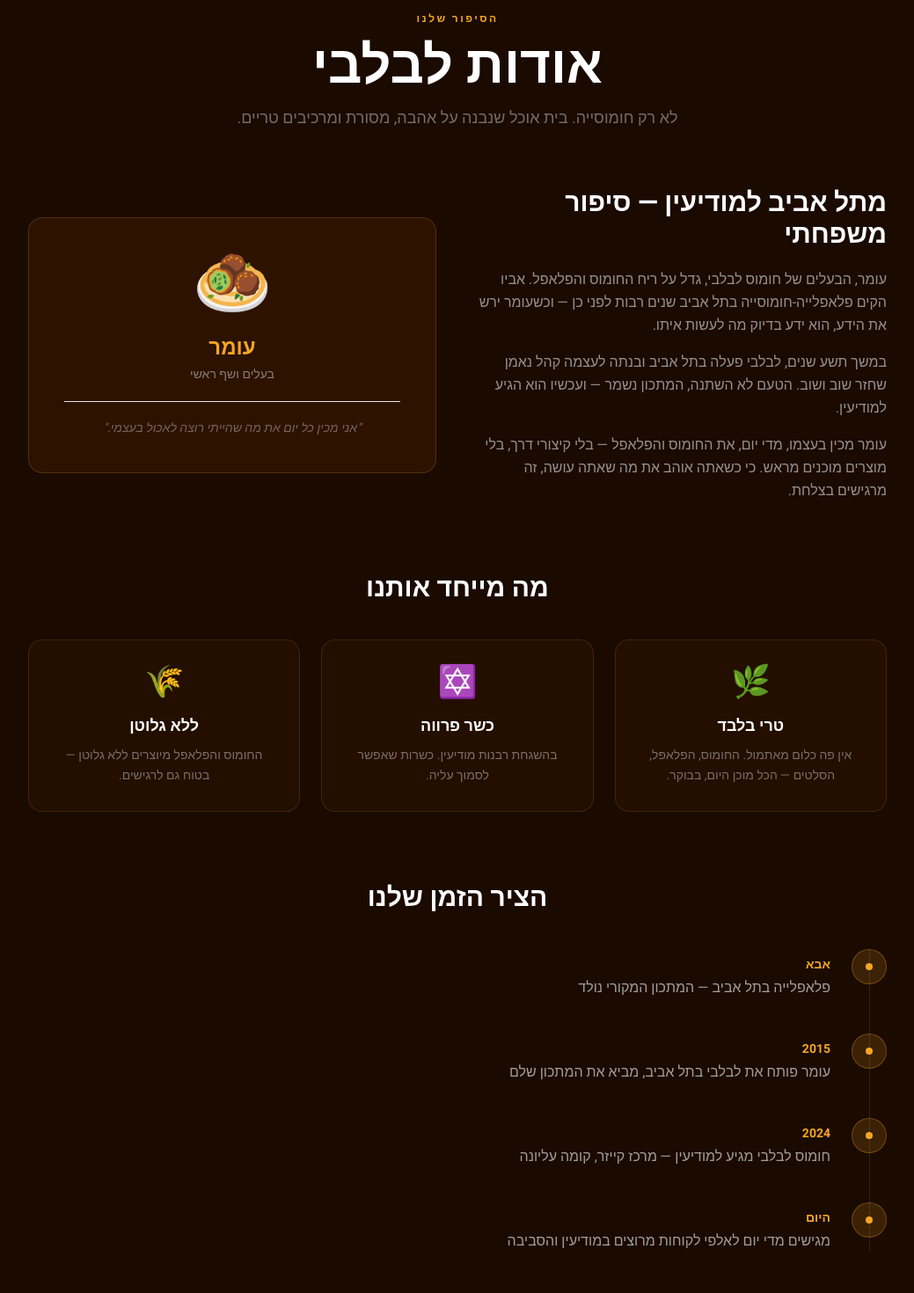
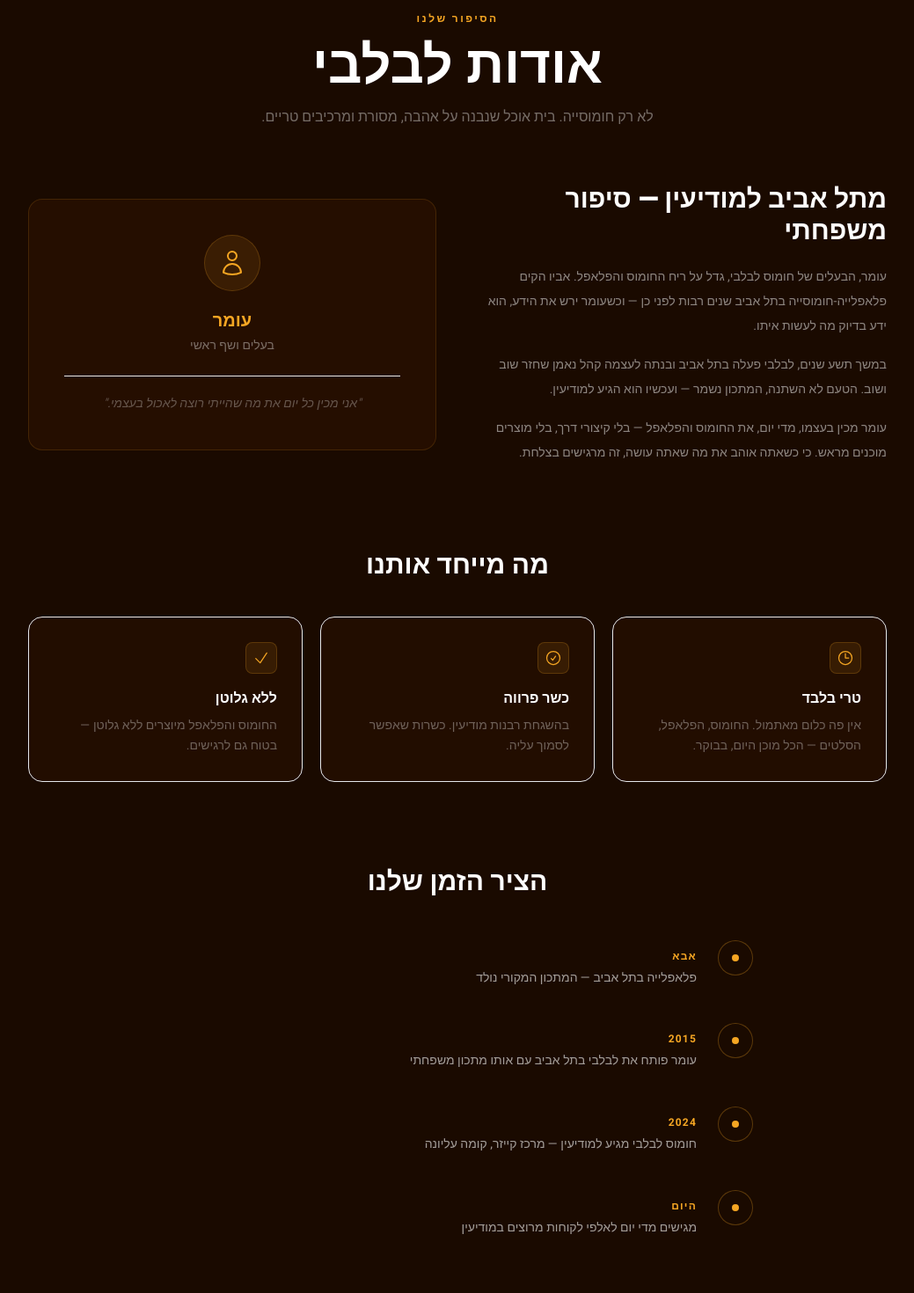
Before and after one commit to shopneckmassager37-cpu/lablabi-modiin, a React (Vite) app: page /about in a window 1280 px wide. Shown: the part 120-1590 px from the top of the page at 88% size, without its empty margins (120-1159 px from the left). Built offline with nearby package versions, Linux system fonts and the light colour scheme.

Commit message:
Remove emojis, use SVG icons: About.jsx

```diff
--- a/src/pages/About.jsx
+++ b/src/pages/About.jsx
@@ -6,29 +6,33 @@ export default function About() {
       <Navbar />
 
       <div className="relative pt-32 pb-16 text-center overflow-hidden">
-        <div className="absolute top-0 left-1/2 -translate-x-1/2 w-[600px] h-[400px] bg-[#f5a623]/7 rounded-full blur-[120px] pointer-events-none" />
+        <div className="absolute top-0 left-1/2 -translate-x-1/2 w-[600px] h-[400px] bg-[#f5a623]/6 rounded-full blur-[130px] pointer-events-none" />
         <span className="inline-block text-[#f5a623] text-xs font-semibold tracking-[0.2em] uppercase mb-4">הסיפור שלנו</span>
-        <h1 className="text-5xl md:text-6xl font-bold text-white mb-4">אודות לבלבי</h1>
-        <p className="text-white/40 text-lg max-w-xl mx-auto">לא רק חומוסייה. בית אוכל שנבנה על אהבה, מסורת ומרכיבים טריים.</p>
+        <h1 className="text-5xl md:text-6xl font-black text-white mb-4">אודות לבלבי</h1>
+        <p className="text-white/40 text-base max-w-lg mx-auto">לא רק חומוסייה. בית אוכל שנבנה על אהבה, מסורת ומרכיבים טריים.</p>
       </div>
 
-      <div className="max-w-5xl mx-auto px-6 pb-28 flex flex-col gap-20">
+      <div className="max-w-5xl mx-auto px-6 pb-28 flex flex-col gap-24">
 
         {/* Story */}
         <div className="grid grid-cols-1 md:grid-cols-2 gap-12 items-center">
           <div>
-            <h2 className="text-3xl font-bold text-white mb-5">מתל אביב למודיעין — סיפור משפחתי</h2>
-            <div className="flex flex-col gap-4 text-white/55 text-base leading-relaxed">
+            <h2 className="text-3xl font-black text-white mb-5">מתל אביב למודיעין — סיפור משפחתי</h2>
+            <div className="flex flex-col gap-4 text-white/50 text-sm leading-loose">
               <p>עומר, הבעלים של חומוס לבלבי, גדל על ריח החומוס והפלאפל. אביו הקים פלאפלייה-חומוסייה בתל אביב שנים רבות לפני כן — וכשעומר ירש את הידע, הוא ידע בדיוק מה לעשות איתו.</p>
               <p>במשך תשע שנים, לבלבי פעלה בתל אביב ובנתה לעצמה קהל נאמן שחזר שוב ושוב. הטעם לא השתנה, המתכון נשמר — ועכשיו הוא הגיע למודיעין.</p>
               <p>עומר מכין בעצמו, מדי יום, את החומוס והפלאפל — בלי קיצורי דרך, בלי מוצרים מוכנים מראש. כי כשאתה אוהב את מה שאתה עושה, זה מרגישים בצלחת.</p>
             </div>
           </div>
-          <div className="rounded-2xl border border-[#f5a623]/20 bg-[#2d1200] p-10 text-center">
-            <div className="text-7xl mb-5">🧆</div>
-            <div className="text-[#f5a623] font-bold text-2xl mb-1">עומר</div>
-            <div className="text-white/45 text-sm mb-5">בעלים ושף ראשי</div>
-            <div className="pt-5 border-t border-white/8 text-white/35 text-sm italic">
+          <div className="rounded-2xl border border-[#f5a623]/15 bg-[#2d1200]/60 p-10 text-center">
+            <div className="w-16 h-16 rounded-full bg-[#f5a623]/10 border border-[#f5a623]/20 flex items-center justify-center mx-auto mb-5">
+              <svg className="w-8 h-8 text-[#f5a623]" fill="none" stroke="currentColor" strokeWidth={1.5} viewBox="0 0 24 24">
+                <path strokeLinecap="round" strokeLinejoin="round" d="M15.75 6a3.75 3.75 0 11-7.5 0 3.75 3.75 0 017.5 0zM4.501 20.118a7.5 7.5 0 0114.998 0A17.933 17.933 0 0112 21.75c-2.676 0-5.216-.584-7.499-1.632z" />
+              </svg>
+            </div>
+            <div className="text-[#f5a623] font-bold text-xl mb-1">עומר</div>
+            <div className="text-white/40 text-sm mb-6">בעלים ושף ראשי</div>
+            <div className="pt-5 border-t border-white/8 text-white/30 text-sm italic leading-relaxed">
               "אני מכין כל יום את מה שהייתי רוצה לאכול בעצמי."
             </div>
           </div>
@@ -36,18 +40,44 @@ export default function About() {
 
         {/* Values */}
         <div>
-          <h2 className="text-3xl font-bold text-white mb-10 text-center">מה מייחד אותנו</h2>
-          <div className="grid grid-cols-1 sm:grid-cols-3 gap-6">
+          <h2 className="text-3xl font-black text-white mb-10 text-center">מה מייחד אותנו</h2>
+          <div className="grid grid-cols-1 sm:grid-cols-3 gap-5">
             {[
-              { emoji: '🌿', title: 'טרי בלבד',    desc: 'אין פה כלום מאתמול. החומוס, הפלאפל, הסלטים — הכל מוכן היום, בבוקר.' },
-              { emoji: '✡️', title: 'כשר פרווה',   desc: 'בהשגחת רבנות מודיעין. כשרות שאפשר לסמוך עליה.' },
-              { emoji: '🌾', title: 'ללא גלוטן',   desc: 'החומוס והפלאפל מיוצרים ללא גלוטן — בטוח גם לרגישים.' },
+              {
+                title: 'טרי בלבד',
+                desc: 'אין פה כלום מאתמול. החומוס, הפלאפל, הסלטים — הכל מוכן היום, בבוקר.',
+                icon: (
+                  <svg className="w-5 h-5" fill="none" stroke="currentColor" strokeWidth={1.5} viewBox="0 0 24 24">
+                    <path strokeLinecap="round" strokeLinejoin="round" d="M12 6v6h4.5m4.5 0a9 9 0 11-18 0 9 9 0 0118 0z" />
+                  </svg>
+                ),
+              },
+              {
+                title: 'כשר פרווה',
+                desc: 'בהשגחת רבנות מודיעין. כשרות שאפשר לסמוך עליה.',
+                icon: (
+                  <svg className="w-5 h-5" fill="none" stroke="currentColor" strokeWidth={1.5} viewBox="0 0 24 24">
+                    <path strokeLinecap="round" strokeLinejoin="round" d="M9 12.75L11.25 15 15 9.75M21 12a9 9 0 11-18 0 9 9 0 0118 0z" />
+                  </svg>
+                ),
+              },
+              {
+                title: 'ללא גלוטן',
+                desc: 'החומוס והפלאפל מיוצרים ללא גלוטן — בטוח גם לרגישים.',
+                icon: (
+                  <svg className="w-5 h-5" fill="none" stroke="currentColor" strokeWidth={1.5} viewBox="0 0 24 24">
+                    <path strokeLinecap="round" strokeLinejoin="round" d="M4.5 12.75l6 6 9-13.5" />
+                  </svg>
+                ),
+              },
             ].map((v) => (
               <div key={v.title}
-                className="rounded-2xl border border-[#f5a623]/15 bg-[#2d1200]/50 p-7 text-center hover:border-[#f5a623]/30 transition-all">
-                <div className="text-4xl mb-4">{v.emoji}</div>
-                <h3 className="text-white font-bold text-lg mb-2">{v.title}</h3>
-                <p className="text-white/40 text-sm leading-relaxed">{v.desc}</p>
+                className="rounded-2xl border border-white/8 bg-[#2d1200]/40 p-7 hover:border-[#f5a623]/20 transition-all">
+                <div className="w-9 h-9 rounded-lg bg-[#f5a623]/10 border border-[#f5a623]/20 flex items-center justify-center text-[#f5a623] mb-4">
+                  {v.icon}
+                </div>
+                <h3 className="text-white font-bold text-base mb-2">{v.title}</h3>
+                <p className="text-white/35 text-sm leading-relaxed">{v.desc}</p>
               </div>
             ))}
           </div>
@@ -55,22 +85,22 @@ export default function About() {
 
         {/* Timeline */}
         <div>
-          <h2 className="text-3xl font-bold text-white mb-10 text-center">הציר הזמן שלנו</h2>
-          <div className="relative flex flex-col gap-0">
-            <div className="absolute right-[19px] top-0 bottom-0 w-px bg-[#f5a623]/15" />
+          <h2 className="text-3xl font-black text-white mb-12 text-center">הציר הזמן שלנו</h2>
+          <div className="relative flex flex-col gap-0 max-w-2xl mx-auto">
+            <div className="absolute right-[19px] top-2 bottom-2 w-px bg-[#f5a623]/12" />
             {[
               { year: 'אבא',    event: 'פלאפלייה בתל אביב — המתכון המקורי נולד' },
-              { year: '2015',   event: 'עומר פותח את לבלבי בתל אביב, מביא את המתכון שלם' },
+              { year: '2015',   event: 'עומר פותח את לבלבי בתל אביב עם אותו מתכון משפחתי' },
               { year: '2024',   event: 'חומוס לבלבי מגיע למודיעין — מרכז קייזר, קומה עליונה' },
-              { year: 'היום',  event: 'מגישים מדי יום לאלפי לקוחות מרוצים במודיעין והסביבה' },
-            ].map((item) => (
-              <div key={item.year} className="flex gap-6 items-start pb-10 last:pb-0">
-                <div className="flex-shrink-0 w-10 h-10 rounded-full bg-[#f5a623]/15 border border-[#f5a623]/30 flex items-center justify-center z-10">
+              { year: 'היום',   event: 'מגישים מדי יום לאלפי לקוחות מרוצים במודיעין' },
+            ].map((item, i) => (
+              <div key={i} className="flex gap-6 items-start pb-10 last:pb-0">
+                <div className="flex-shrink-0 w-10 h-10 rounded-full bg-[#1a0a00] border border-[#f5a623]/30 flex items-center justify-center z-10">
                   <div className="w-2 h-2 rounded-full bg-[#f5a623]" />
                 </div>
-                <div className="pt-2">
-                  <div className="text-[#f5a623] font-bold text-sm mb-1">{item.year}</div>
-                  <div className="text-white/60 text-base">{item.event}</div>
+                <div className="pt-2.5">
+                  <div className="text-[#f5a623] font-bold text-xs tracking-widest uppercase mb-1.5">{item.year}</div>
+                  <div className="text-white/60 text-sm leading-relaxed">{item.event}</div>
                 </div>
               </div>
             ))}
```
